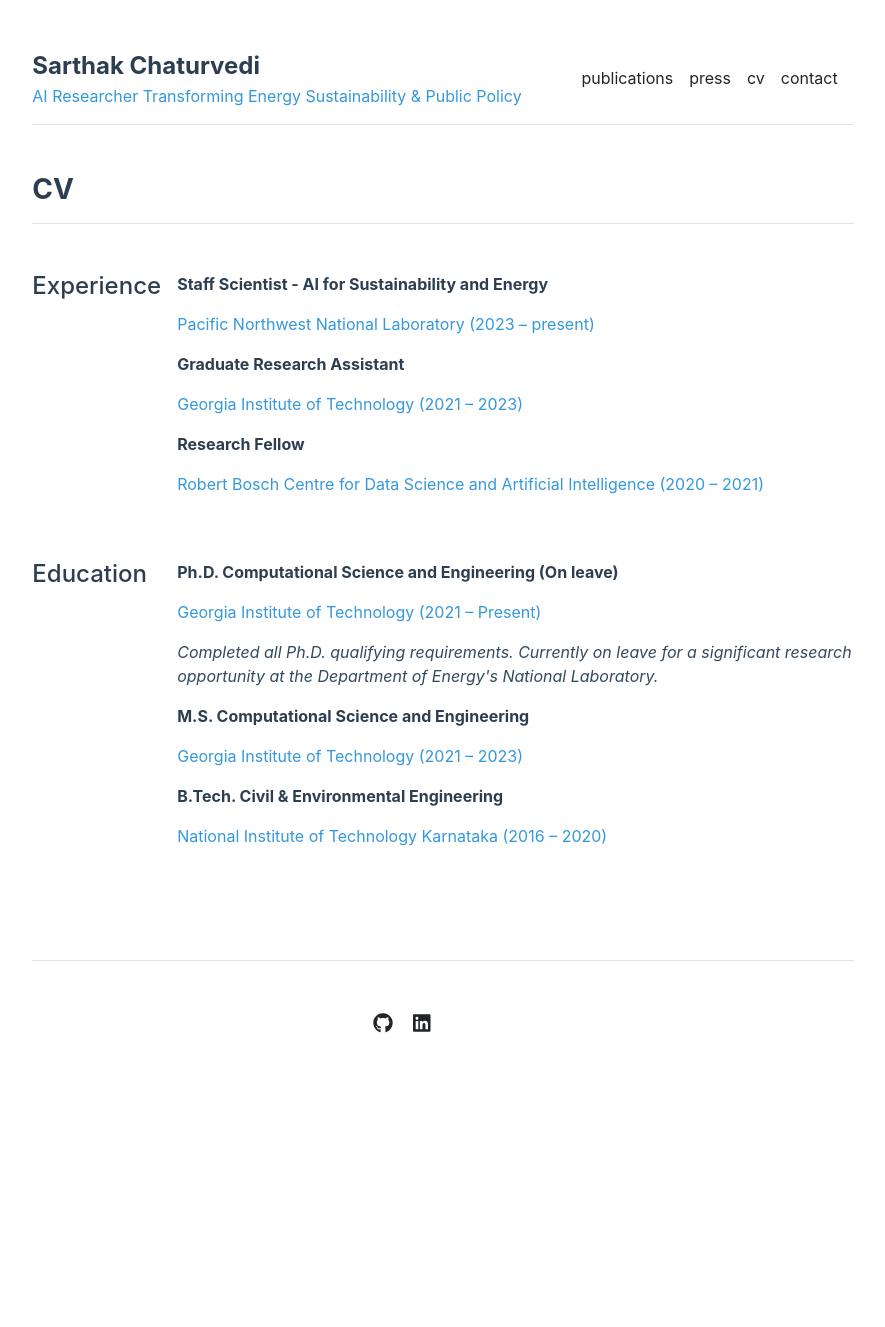
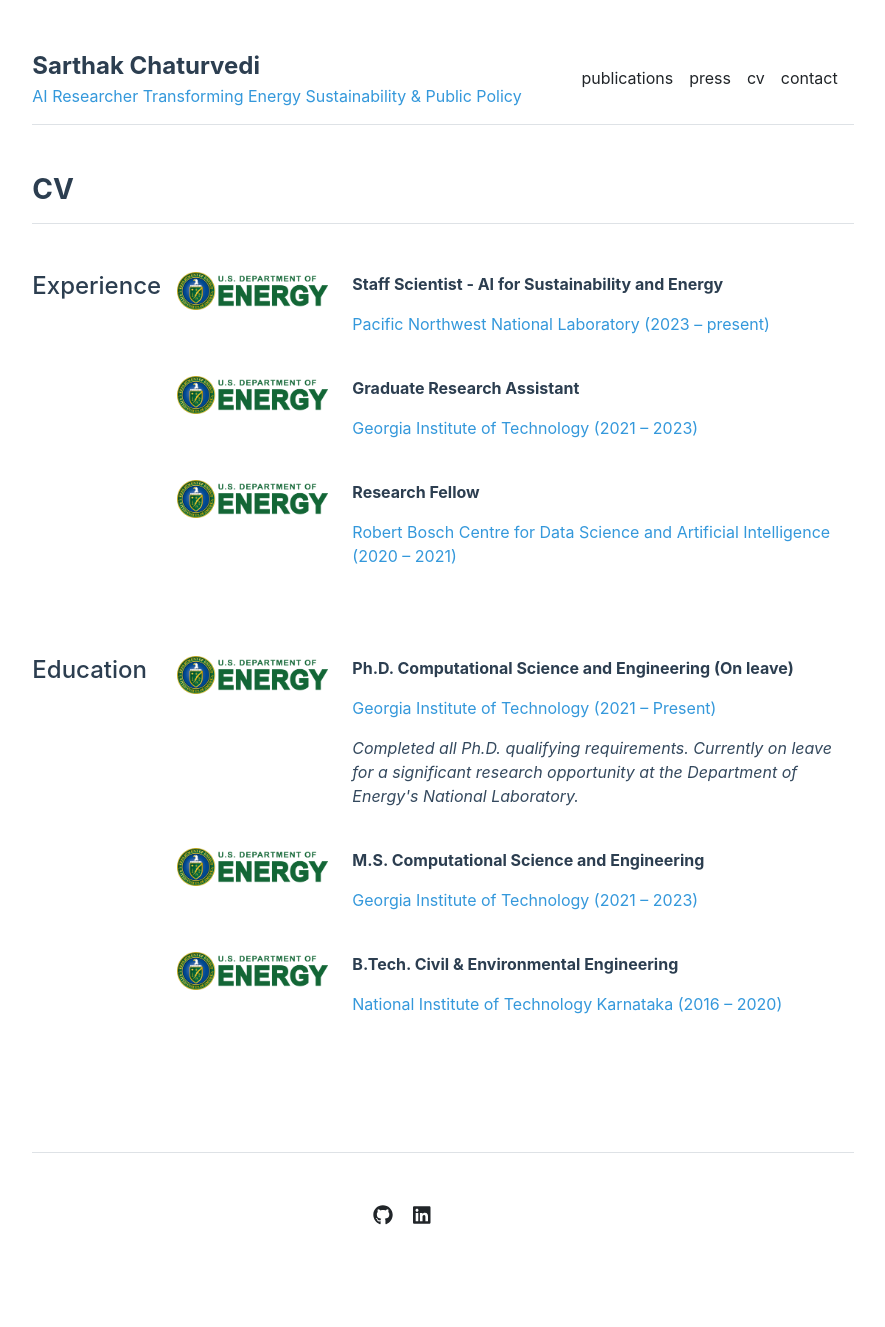
Before and after one commit to sarthakchat/sarthakchat.github.io, a Jekyll site: the page built from cv.md, in a window 1280 px wide. Shown: the whole page, without its empty margins (197-1082 px from the left). Built offline with Jekyll 4.4.1, drawn with Linux system fonts in a browser that asks for light colours; before the commit the page ends 1135 px from its top, so only the background shows below that.

Commit message:
updated CV

```diff
--- a/_data/cv/academic-experience.yml
+++ b/_data/cv/academic-experience.yml
@@ -1,11 +1,16 @@
 - title: 'Staff Scientist - AI for Sustainability and Energy'
   description: 'Pacific Northwest National Laboratory (2023 – present)'
   location: 'Richland, WA'
+  image: "assets/img/doe_logo.png"
+
 
 - title: 'Graduate Research Assistant'
   description: 'Georgia Institute of Technology  (2021 – 2023)'
   location: 'Atlanta, GA'
+  image: "assets/img/doe_logo.png"
+
 
 - title: 'Research Fellow'
   description: 'Robert Bosch Centre for Data Science and Artificial Intelligence  (2020 – 2021)'
   location: 'Indian Institute of Technology Madras, Chennai'
+  image: "assets/img/doe_logo.png"
--- a/_data/cv/education.yml
+++ b/_data/cv/education.yml
@@ -1,7 +1,12 @@
 - title: 'Ph.D. Computational Science and Engineering (On leave)'
   description: 'Georgia Institute of Technology (2021 – Present)'
   details: "Completed all Ph.D. qualifying requirements. Currently on leave for a significant research opportunity at the Department of Energy's National Laboratory."
+  image: "assets/img/doe_logo.png"
+
 - title: 'M.S. Computational Science and Engineering'
   description: 'Georgia Institute of Technology (2021 – 2023)'
+  image: "assets/img/doe_logo.png"
+
 - title: 'B.Tech. Civil & Environmental Engineering'
   description: 'National Institute of Technology Karnataka (2016 – 2020)'
+  image: "assets/img/doe_logo.png"
--- a/_layouts/cv.html
+++ b/_layouts/cv.html
@@ -13,11 +13,20 @@ layout: default
       </div>
       <div class="col-md-10">
         {% for section in site.data.cv.academic-experience %}
+          <div class="row mb-4">
+            <div class="col-md-3">
+              {% if section.image %}
+                <img src="{{ site.github.url }}/{{ section.image }}" alt="{{ section.title }}" class="img-fluid mb-3">
+              {% endif %}
+            </div>
+            <div class="col-md-9">
               <p class="fw-bold" style="color: #2C3E50;">{{ section.title }}</p>
               <p style="color: #3498DB;">{{ section.description }}</p>
               {% if section.details %}
                 <p><em style="color: #34495E;">{{ section.details }}</em></p>
               {% endif %}
+            </div>
+          </div>
         {% endfor %}
       </div>
     </div>
@@ -27,11 +36,20 @@ layout: default
       </div>
       <div class="col-md-10">
         {% for section in site.data.cv.education %}
+          <div class="row mb-4">
+            <div class="col-md-3">
+              {% if section.image %}
+                <img src="{{ site.github.url }}/{{ section.image }}" alt="{{ section.title }}" class="img-fluid mb-3">
+              {% endif %}
+            </div>
+            <div class="col-md-9">
               <p class="fw-bold" style="color: #2C3E50;">{{ section.title }}</p>
               <p style="color: #3498DB;">{{ section.description }}</p>
               {% if section.details %}
                 <p><em style="color: #34495E;">{{ section.details }}</em></p>
               {% endif %}
+            </div>
+          </div>
         {% endfor %}
       </div>
     </div>
```
Lines whose indentation alone changed are shown as unchanged.
